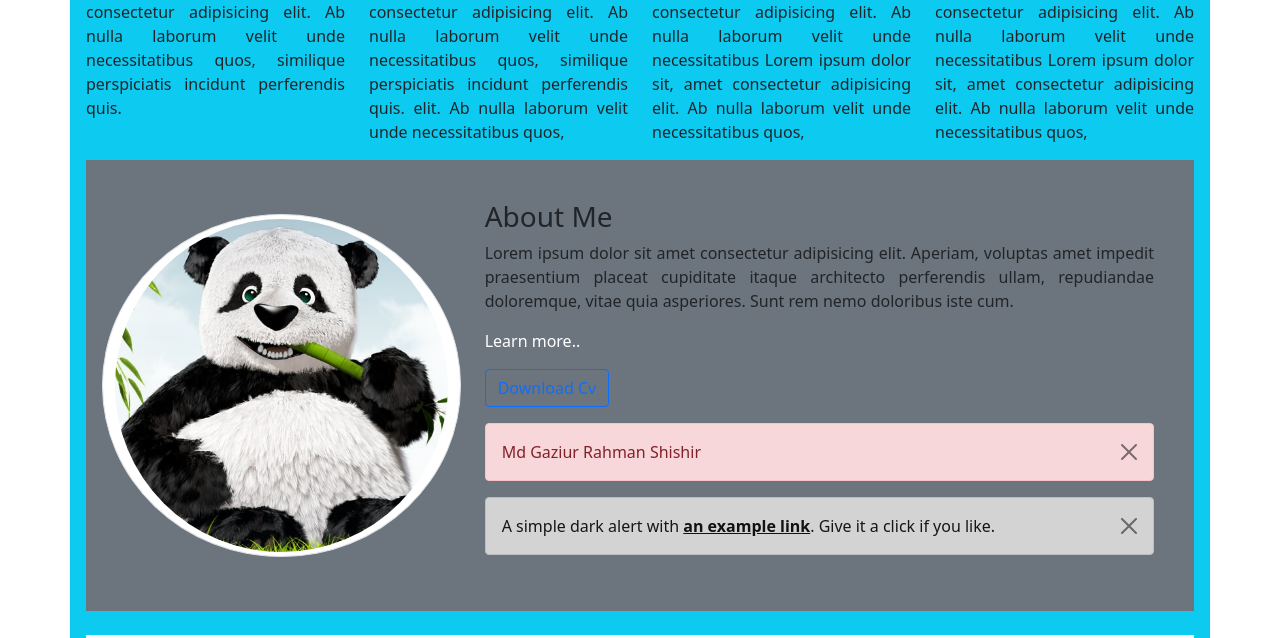
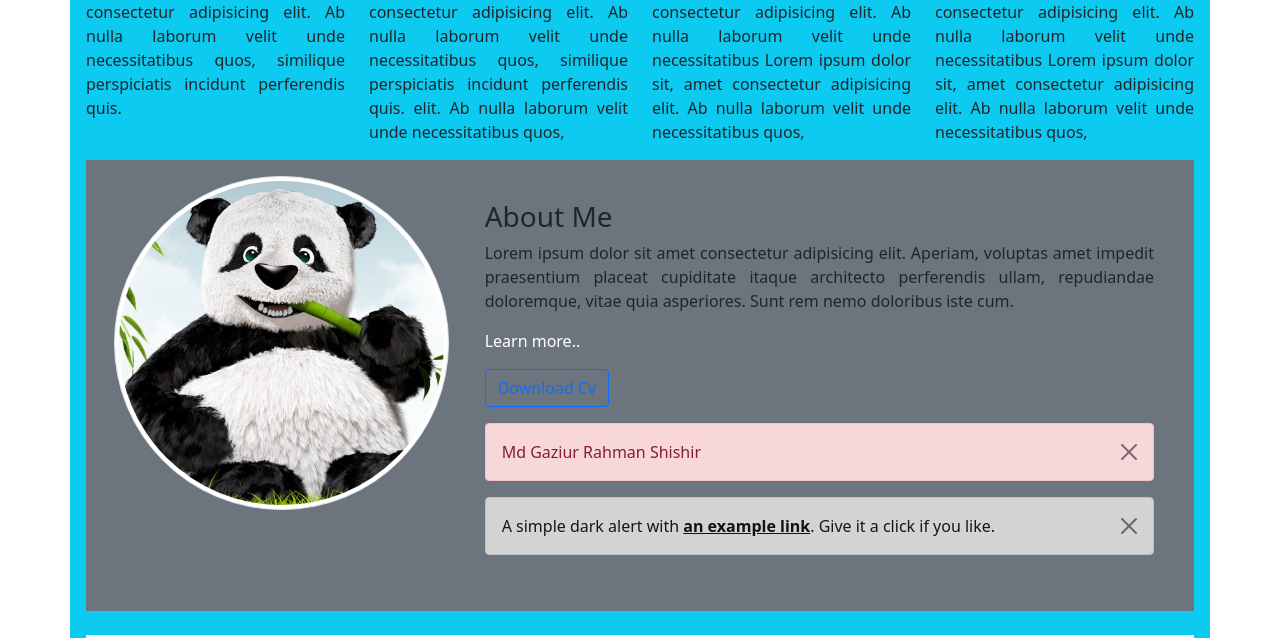
Before and after one commit to shishir3051/Bootstap5-practice, a plain HTML site: page index.html in a window 1280 px wide. Shown: the part 314-952 px from the top of the page. Drawn offline with nearby package versions, Linux system fonts and the light colour scheme.

Commit message:
image div change

```diff
--- a/index.html
+++ b/index.html
@@ -134,11 +134,13 @@
                 </div>
                 <div class="container bg-secondary">
                     <div class="about-me row p-3">
-                        <img
-                            class="text-lg-center d-block m-auto image img-fluid img-thumbnail m-md-start col-4 rounded-circle"
+                        <div class="col-4 ">
+                            <img
+                            class="text-lg-center d-block m-auto image img-fluid img-thumbnail m-md-start rounded-circle"
                             src="./bs5/3124570.jpg "
                             alt=""
                         />
+                        </div>
                         <div class="col-12 col-md-8 p-4">
                             <h3>About Me</h3>
                             <p>
```
